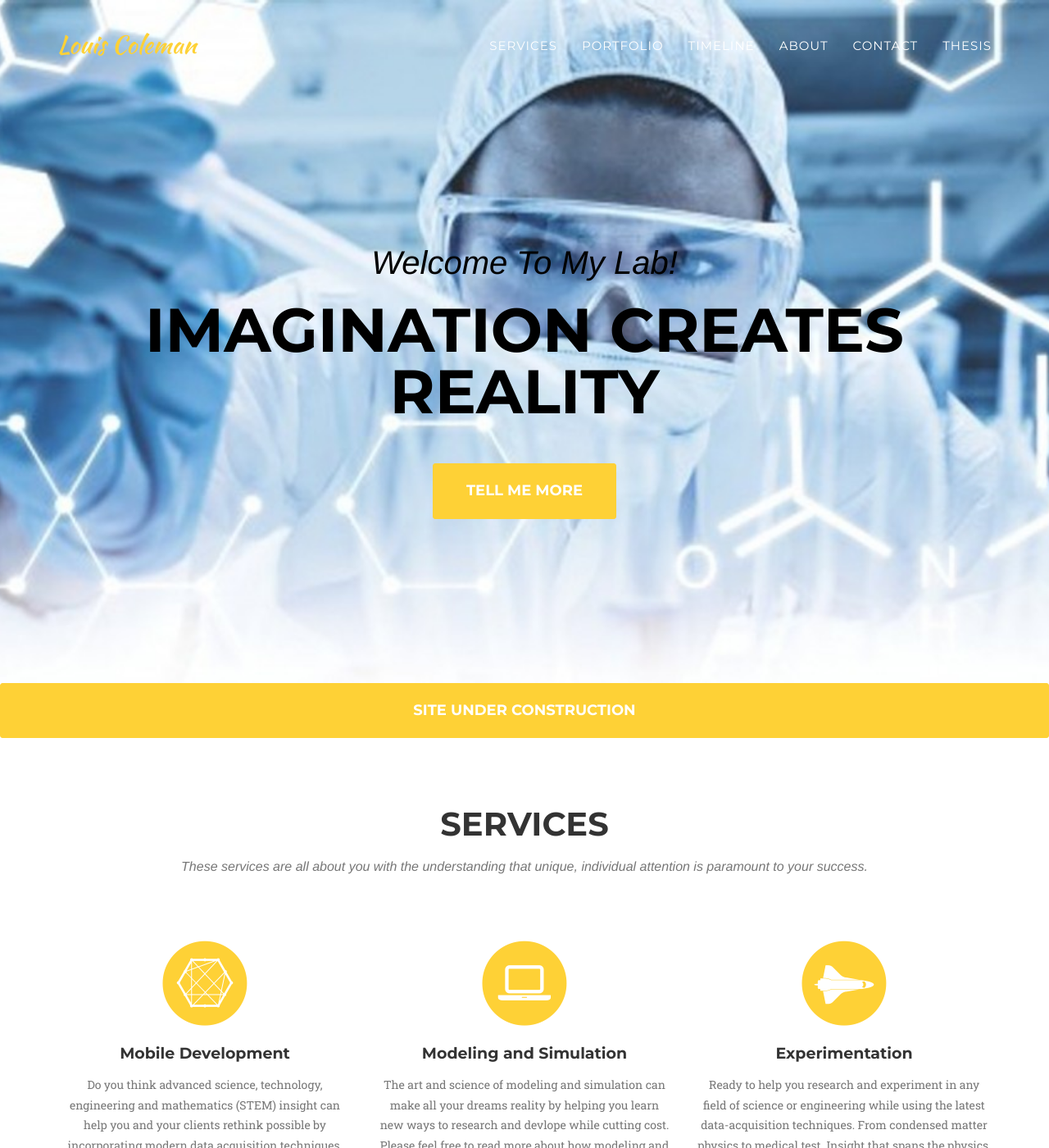
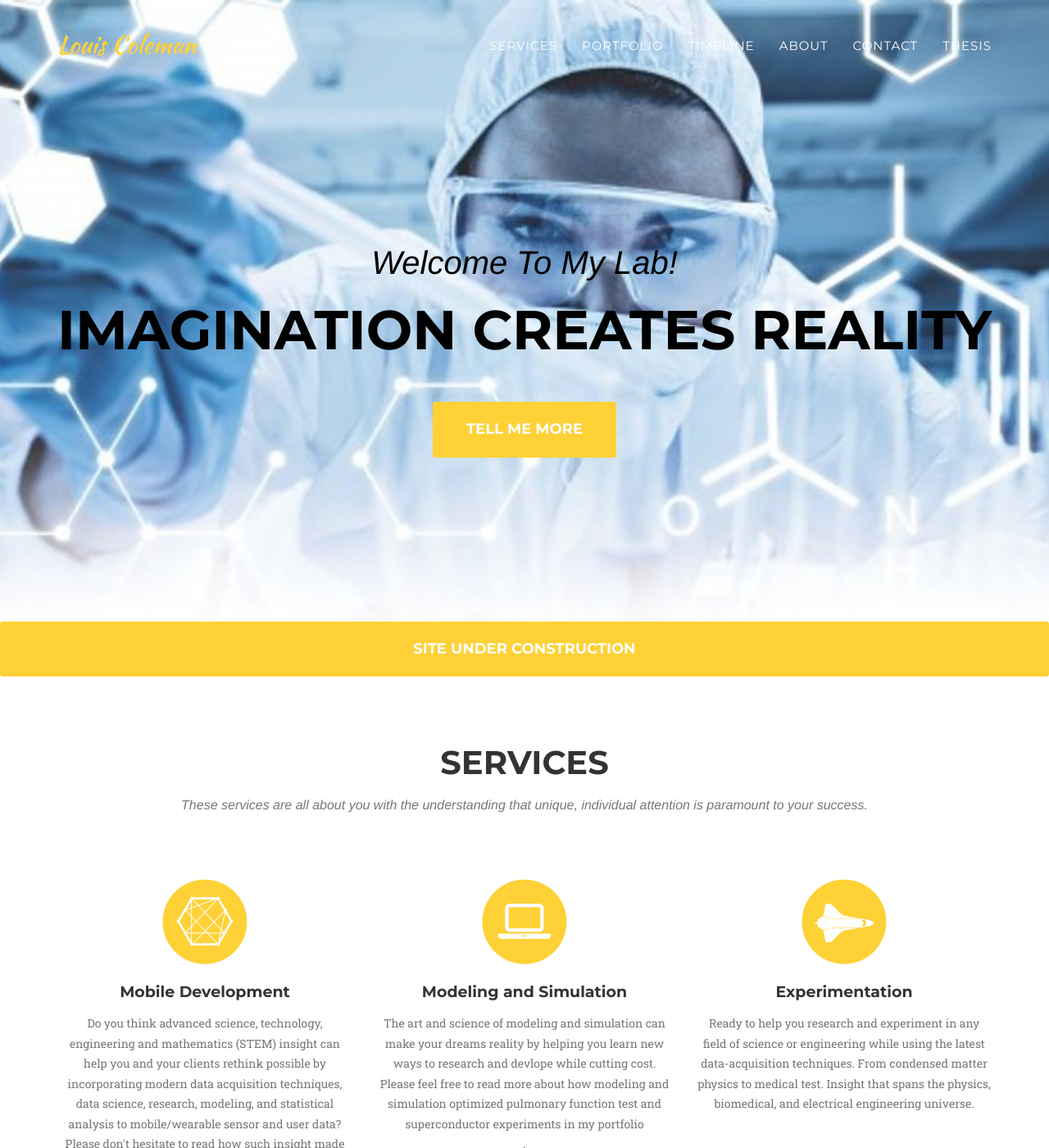
Before and after one commit to LouisDColeman/LouisDColeman.github.io, a Jekyll site: the page built from index.html, in a window 1280 px wide and 1400 px high. Shown: the whole window at 82% size. Built offline with Jekyll 4.4.1, drawn with Linux system fonts in a browser that asks for light colours; some web fonts are replaced.

Commit message:
Minor Updates to Font
-Changed header font size
-Removed btn2 class

```diff
--- a/_includes/header.html
+++ b/_includes/header.html
@@ -49,7 +49,7 @@
             <div class="intro-text">
                 <div class="intro-lead-in">Welcome To My Lab!</div>
                 <!-- <div class="intro-heading">It's Nice To Meet You</div> -->
-                <div class="intro-heading btn2">Imagination Creates Reality</div>
+                <div class="intro-heading">Imagination Creates Reality</div>
                 <!-- <div class="intro-heading btn btn-xl">Site Under Construction</div> -->
                 <!-- <div class="intro-heading">Everything you can imagine is real</div> -->
                 <!-- <div class="intro-heading">Logic will get you from A to B. Imagination will take you everywhere</div>                 -->
--- a/_includes/services.html
+++ b/_includes/services.html
@@ -1,5 +1,5 @@
 <!-- Services Section -->
-    <a href="#services" class="col-md-12 text-center intro-heading page-scroll btn btn-xl">Site Under Construction</a>
+    <a href="#services" class="col-lg-12 text-center intro-heading page-scroll btn btn-xl">Site Under Construction</a>
     <section id="services">
         <div class="container">
             <div class="row">
@@ -27,7 +27,7 @@
                         <!-- <i class="fa fa-subscript fa-stack-1x fa-inverse"></i> -->
                     </span>
                     <h4 class="service-heading">Modeling and Simulation</h4>
-                    <p class="text-muted">The art and science of modeling and simulation can make all your dreams reality by helping you learn new ways to<!--maximizing--> research and devlope while cutting cost. Please feel free to read more about how modeling and simulation optimized pulmonary function test and superconductor experiments in my portfolio<br><!--thin film produciton,grain size distribution for a crystallized thin films, technique spin coating, model fitting in advanced computer notes  -->.</p>
+                    <p class="text-muted">The art and science of modeling and simulation can make your dreams reality by helping you learn new ways to<!--maximizing--> research and devlope while cutting cost. Please feel free to read more about how modeling and simulation optimized pulmonary function test and superconductor experiments in my portfolio<br><!--thin film produciton,grain size distribution for a crystallized thin films, technique spin coating, model fitting in advanced computer notes  -->.</p>
                 </div>
                 <div class="col-md-4">
                     <span class="fa-stack fa-4x">
```
Also changed, not shown: _includes/css/agency.css (+1 -9 lines).
